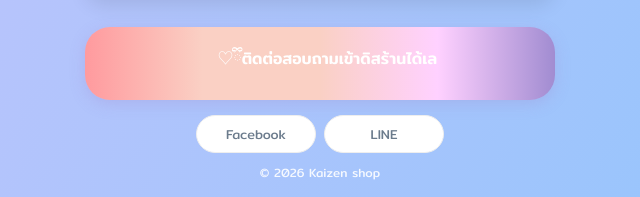
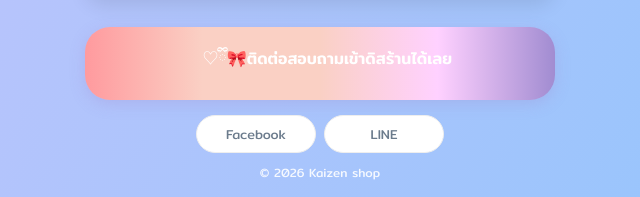
Before and after one commit to Kaizen-cheer/5555, a plain HTML site: page index.html in a window 1280 px wide. Shown: the part 1357-1554 px from the top of the page, 320-960 px from the left. Drawn offline with Linux system fonts and the light colour scheme.

Commit message:
Update index.html

```diff
--- a/index.html
+++ b/index.html
@@ -219,7 +219,7 @@ border:1px solid #eee;
 
 <!-- ====== ติดต่อ ====== -->
 <div class="footer">
-<a href="https://discord.gg/Q589MD6d33" target="_blank" class="btn btn-main">ㅤ♡ྀིติดต่อสอบถามเข้าดิสร้านได้เล </a>
+<a href="https://discord.gg/Q589MD6d33" target="_blank" class="btn btn-main">ㅤ♡ྀི🎀ติดต่อสอบถามเข้าดิสร้านได้เลย </a>
 <div class="socials">
 <a href="https://www.facebook.com/kaizen.shop.cheer?" target="_blank">Facebook</a>
 <a href="https://lin.ee/7ta37LG" target="_blank">LINE</a>
```
